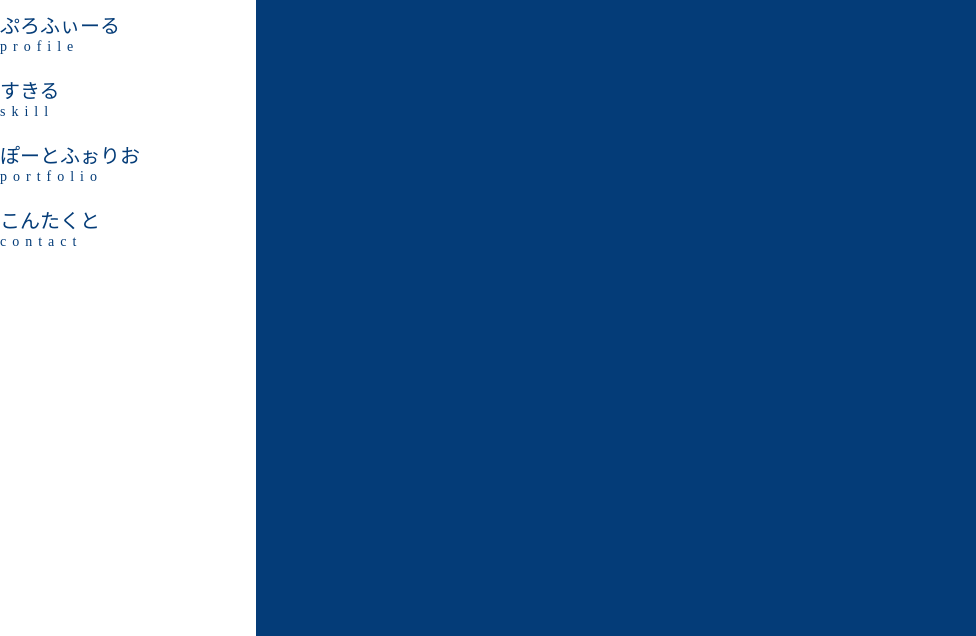
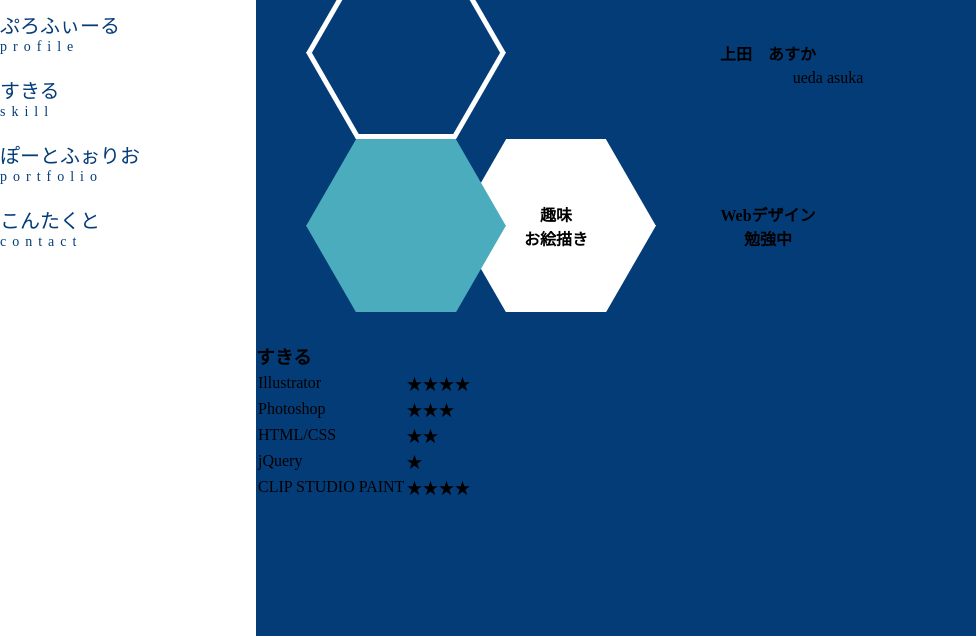
Before and after one commit to asukas-ueda/mysite, a plain HTML site: page profile/index.html in a window 1280 px wide. Shown: the part 164-800 px from the top of the page, without its empty margins (0-976 px from the left). Drawn offline with Linux system fonts and the light colour scheme.

Commit message:
プロフィールページのhtml/css。

```diff
--- a/css/style2.css
+++ b/css/style2.css
@@ -53,3 +53,117 @@ main {
     background: #043c78;
     width: 80%;
 }
+/*ぷろふぃーる*/
+.title {
+    color: #ffffff;
+    text-align: center;
+}
+h2 {
+    font-size: 5.0rem;
+}
+.sub2 {
+    font-size: 2.5rem;
+    letter-spacing: 2rem;
+}
+/*六角形*/
+.pro_wrapper {
+    margin: 30px 100px;
+}
+.hexagon {
+    position: relative;
+    width: 100px;
+  }
+.hexagon::before {
+    display: block;
+    padding-top: 173.205080757%;  /* 3 / √3 * 100 */
+    content: '';
+}
+.hexagon__inner-1, .hexagon__inner-2, .hexagon__inner-3 {
+    position: absolute;
+    top: 0;
+    left: 0;
+    width: 100%;
+    height: 100%;
+}
+.hexagon__inner-2 {
+    transform: rotate(120deg);
+}
+.hexagon__inner-3 {
+    transform: rotate(-120deg);
+}
+.hexagon__inner-1::before, .hexagon__inner-1::after,
+.hexagon__inner-2::before, .hexagon__inner-2::after,
+.hexagon__inner-3::before, .hexagon__inner-3::after {
+    position: absolute;
+    left: 0;
+    right: 0;
+    height: 5px;
+    content: '';
+    background-color: #ffffff;
+}
+.hexagon__inner-1::before, .hexagon__inner-2::before, .hexagon__inner-3::before {
+    top: 0;
+}
+.hexagon__inner-1::after, .hexagon__inner-2::after, .hexagon__inner-3::after {
+    bottom: 0;
+}
+
+.hexagon2 {
+    position: relative;
+    width: 100px;
+    background-color: #ffffff;
+}
+.hexagon3 {
+    background-color: #4AACBC;
+}
+.hexagon2::before {
+    display: block;
+    padding-top: 173.205080757%;  /*  3 / √3 x 100  */
+    content: '';
+}
+.hexagon__inner-4, .hexagon__inner-5 {
+    position: absolute;
+    top: 0;
+    left: 0;
+    width: 100%;
+    height: 100%;
+    background-color: #ffffff;
+}
+.hexagon__inner-6, .hexagon__inner-7 {
+    position: absolute;
+    top: 0;
+    left: 0;
+    width: 100%;
+    height: 100%;
+    background-color: #4AACBC;
+}
+.hexagon__inner-4, .hexagon__inner-6 {
+    transform: rotate(120deg);
+}
+.hexagon__inner-5, .hexagon__inner-7 {
+    transform: rotate(-120deg);
+}
+
+.pro_box2 {
+    float: left;
+    margin-left: 150px;
+}
+.pro_box {
+    position: relative;
+}
+.pro_list strong {
+    position: absolute;
+    top: 50%;
+    left: 50%;
+    -webkit-transform: translate(-50%, -50%);
+    transform: translate(-50%, -50%);
+    width: 120px;
+    text-align: center;
+}
+.pro_list p {
+    position: absolute;
+    bottom: 30%;
+    left: 50%;
+    width: 120px;
+    text-align: center;
+}
--- a/profile/index.html
+++ b/profile/index.html
@@ -30,6 +30,70 @@
             </header>
 
             <main>
+                <section class="title">
+                    <h2>ぷろふぃーる</h2>
+                <p class="sub2">profile</p>
+                </section>
+
+                <section class="pro_wrapper">
+                    <div class="pro_box">
+                        <div class="hexagon">
+                            <div class="hexagon__inner-1"></div>
+                            <div class="hexagon__inner-2"></div>
+                            <div class="hexagon__inner-3"></div>
+                        </div>
+                        <div class="pro_list">
+                            <strong>上田　あすか</strong>
+                            <p>ueda asuka</p>
+                        </div>
+                    </div>
+                    <div class="pro_box pro_box2">
+                        <div class="hexagon2">
+                            <div class="hexagon__inner-4"></div>
+                            <div class="hexagon__inner-5"></div>
+                          </div>
+                        <div class="pro_list">
+                            <strong>趣味<br>お絵描き</strong>
+                        </div>
+                    </div>
+                    <div class="pro_box pro_box3">
+                        <div class="hexagon2 hexagon3">
+                            <div class="hexagon__inner-6"></div>
+                            <div class="hexagon__inner-7"></div>
+                          </div>
+                        <div class="pro_list">
+                            <strong>Webデザイン<br>勉強中</strong>
+                        </div>
+                    </div>
+                </section>
+
+                <section class="skill_wrapper">
+                    <h3>すきる</h3>
+                    <table>
+                        <tbody>
+                            <tr>
+                                <td>Illustrator</td>
+                                <td>★★★★</td>
+                            </tr>
+                            <tr>
+                                <td>Photoshop</td>
+                                <td>★★★</td>
+                            </tr>
+                            <tr>
+                                <td>HTML/CSS</td>
+                                <td>★★</td>
+                            </tr>
+                            <tr>
+                                <td>jQuery</td>
+                                <td>★</td>
+                            </tr>
+                            <tr>
+                                <td>CLIP STUDIO PAINT</td>
+                                <td>★★★★</td>
+                            </tr>
+                        </tbody>
+                    </table>
+                </section>
             </main>
         </div>
     </body>
```
Also changed, not shown: index.html (+0 -1 lines), portfolio/website/index.html (renamed from skill/index.html, +11 -5 lines), portfolio/banner/index.html (added), portfolio/illust/index.html (added), portfolio/logo/index.html (added).
